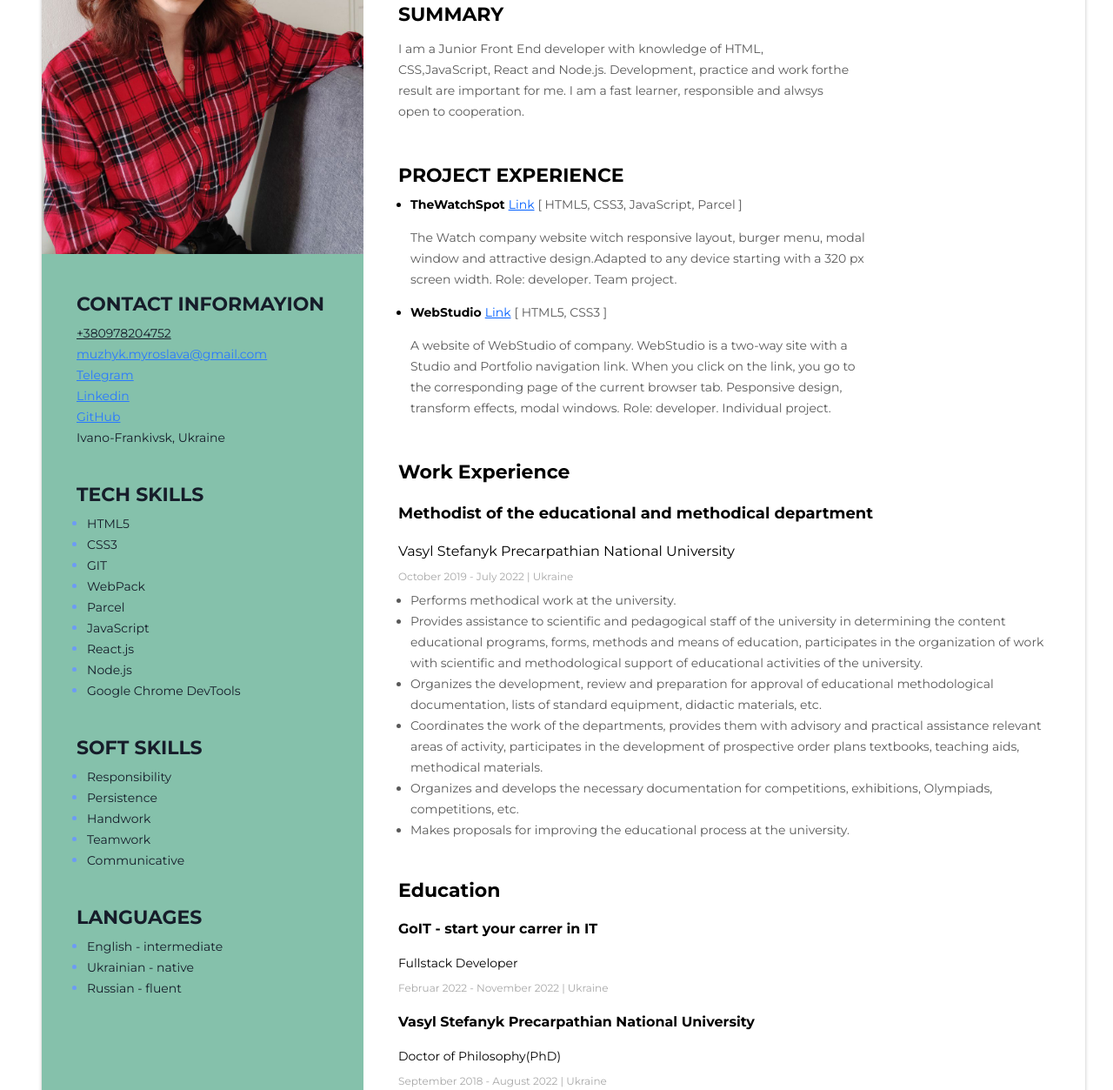
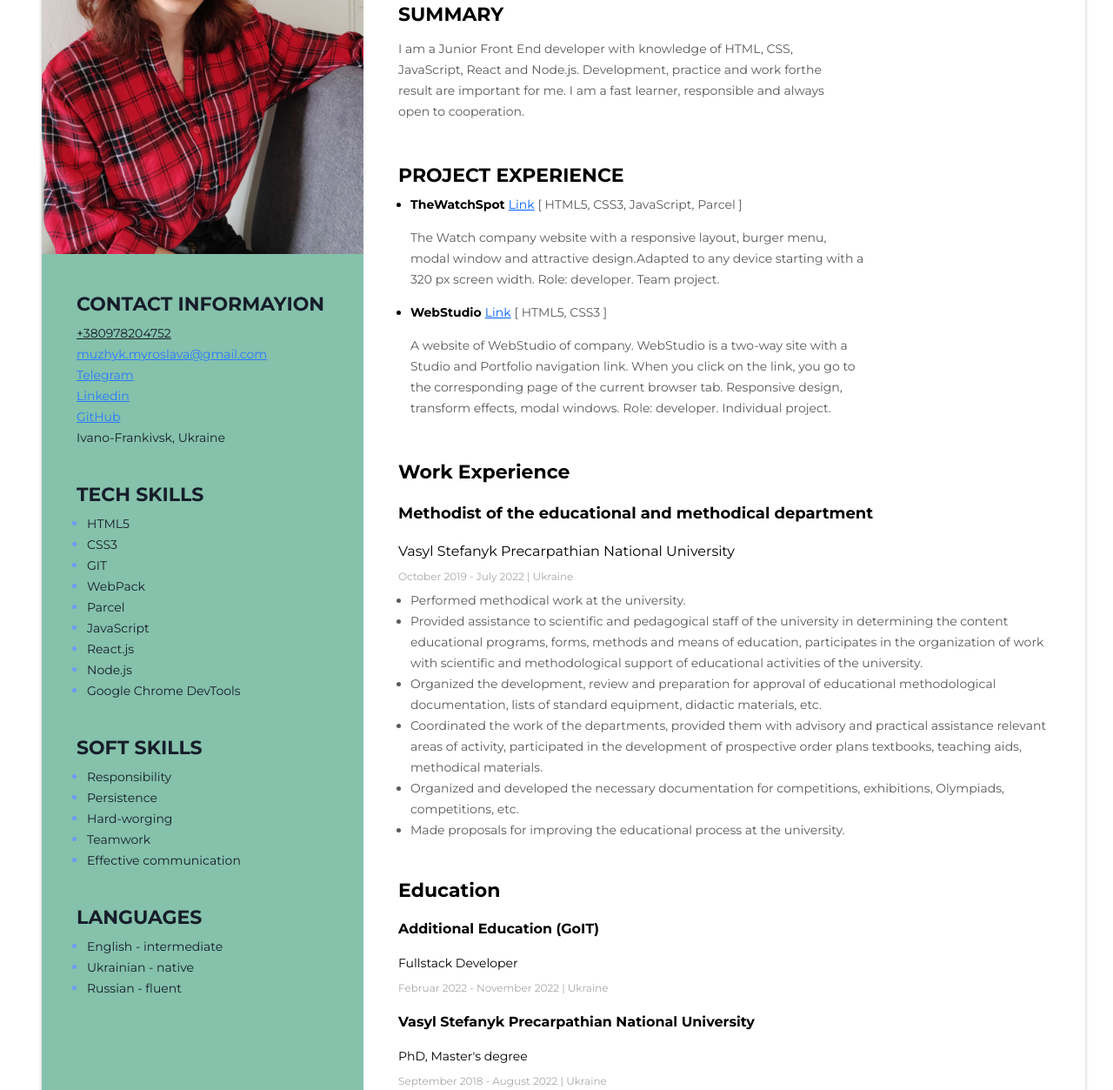
Before and after one commit to MiraDov290/Rezume, a plain HTML site: page index.html in a window 1280 px wide. Shown: the part 249-1502 px from the top of the page at 87% size. Drawn offline with Linux system fonts and the light colour scheme.

Commit message:
changser

```diff
--- a/index.html
+++ b/index.html
@@ -31,10 +31,10 @@
         <div class="summary-container">
           <h3 class="main-content-title">SUMMARY</h3>
           <p class="my-descr">
-            I am a Junior Front End developer with knowledge of HTML,
-            CSS,JavaScript, React and Node.js. Development, practice and work
+            I am a Junior Front End developer with knowledge of HTML, CSS,
+            JavaScript, React and Node.js. Development, practice and work
             forthe result are important for me. I am a fast learner, responsible
-            and alwsys open to cooperation.
+            and always open to cooperation.
           </p>
         </div>
 
@@ -54,7 +54,7 @@
               >
               <span class="project-item-descr"> [ HTML5, CSS3, JavaScript, Parcel ] </span>
                <p class="my-descr">
-              The Watch company website witch responsive layout, burger menu, modal window and attractive design.Adapted to any device starting with a 320 px screen width.
+              The Watch company website with a responsive layout, burger menu, modal window and attractive design.Adapted to any device starting with a 320 px screen width.
               Role: developer.
               Team project.
             </p>
@@ -69,7 +69,7 @@
               >
               <span class="project-item-descr"> [ HTML5, CSS3 ] </span>
                <p class="my-descr">
-              A website of WebStudio of company. WebStudio is a two-way site with a Studio and Portfolio navigation link. When you click on the link, you go to the corresponding page of the current browser tab. Pesponsive design, transform effects, modal windows.
+              A website of WebStudio of company. WebStudio is a two-way site with a Studio and Portfolio navigation link. When you click on the link, you go to the corresponding page of the current browser tab. Responsive design, transform effects, modal windows.
               Role: developer.
               Individual project.
             </p>
@@ -92,27 +92,27 @@
 
             <ul class="work-duties-list">
               <li class="work-duties">
-                Performs methodical work at the university.
+                Performed methodical work at the university.
               </li>
               <li class="work-duties">
-                Provides assistance to scientific and pedagogical staff of the university in determining the content
+                Provided assistance to scientific and pedagogical staff of the university in determining the content
 educational programs, forms, methods and means of education, participates in the organization of work with
 scientific and methodological support of educational activities of the university.
               </li>
               <li class="work-duties">
-                Organizes the development, review and preparation for approval of educational methodological documentation, lists of standard equipment, didactic materials, etc.
+                Organized the development, review and preparation for approval of educational methodological documentation, lists of standard equipment, didactic materials, etc.
               </li>
               <li class="work-duties">
-               Coordinates the work of the departments, provides them with advisory and practical assistance
-relevant areas of activity, participates in the development of prospective order plans
+               Coordinated the work of the departments, provided them with advisory and practical assistance
+relevant areas of activity, participated in the development of prospective order plans
 textbooks, teaching aids, methodical materials.
               </li>
               <li class="work-duties">
-                Organizes and develops the necessary documentation for competitions, exhibitions,
+                Organized and developed the necessary documentation for competitions, exhibitions,
 Olympiads, competitions, etc.
               </li>
               <li class="work-duties">
-                Makes proposals for improving the educational process at the university.
+                Made proposals for improving the educational process at the university.
               </li>
             </ul>
           </div>
@@ -122,14 +122,14 @@ Olympiads, competitions, etc.
         <div class="education-container">
           <h3 class="main-content-title">Education</h3>
           <h4 class="education-company">
-            GoIT - start your carrer in IT
+            Additional Education (GoIT)
           </h4>
           <h5 class="education-position">Fullstack Developer</h5>
           <p class="education-period">Februar 2022 - November 2022 | Ukraine</p>
           <h4 class="education-company">
             Vasyl Stefanyk Precarpathian National University
           </h4>
-          <h5 class="education-position">Doctor of Philosophy(PhD)</h5>
+          <h5 class="education-position">PhD, Master's degree</h5>
           <p class="education-period">September 2018 - August 2022 | Ukraine</p>
         </div>
       </div>
@@ -223,13 +223,13 @@ Olympiads, competitions, etc.
               <span class="skills-list-text">Persistence</span>
             </li>
             <li class="skills-list-item">
-              <span class="skills-list-text">Handwork</span>
+              <span class="skills-list-text">Hard-worging</span>
             </li>
             <li class="skills-list-item">
               <span class="skills-list-text">Teamwork</span>
             </li>
             <li class="skills-list-item">
-              <span class="skills-list-text">Communicative</span>
+              <span class="skills-list-text">Effective communication</span>
             </li>
           </ul>
         </div>
```
